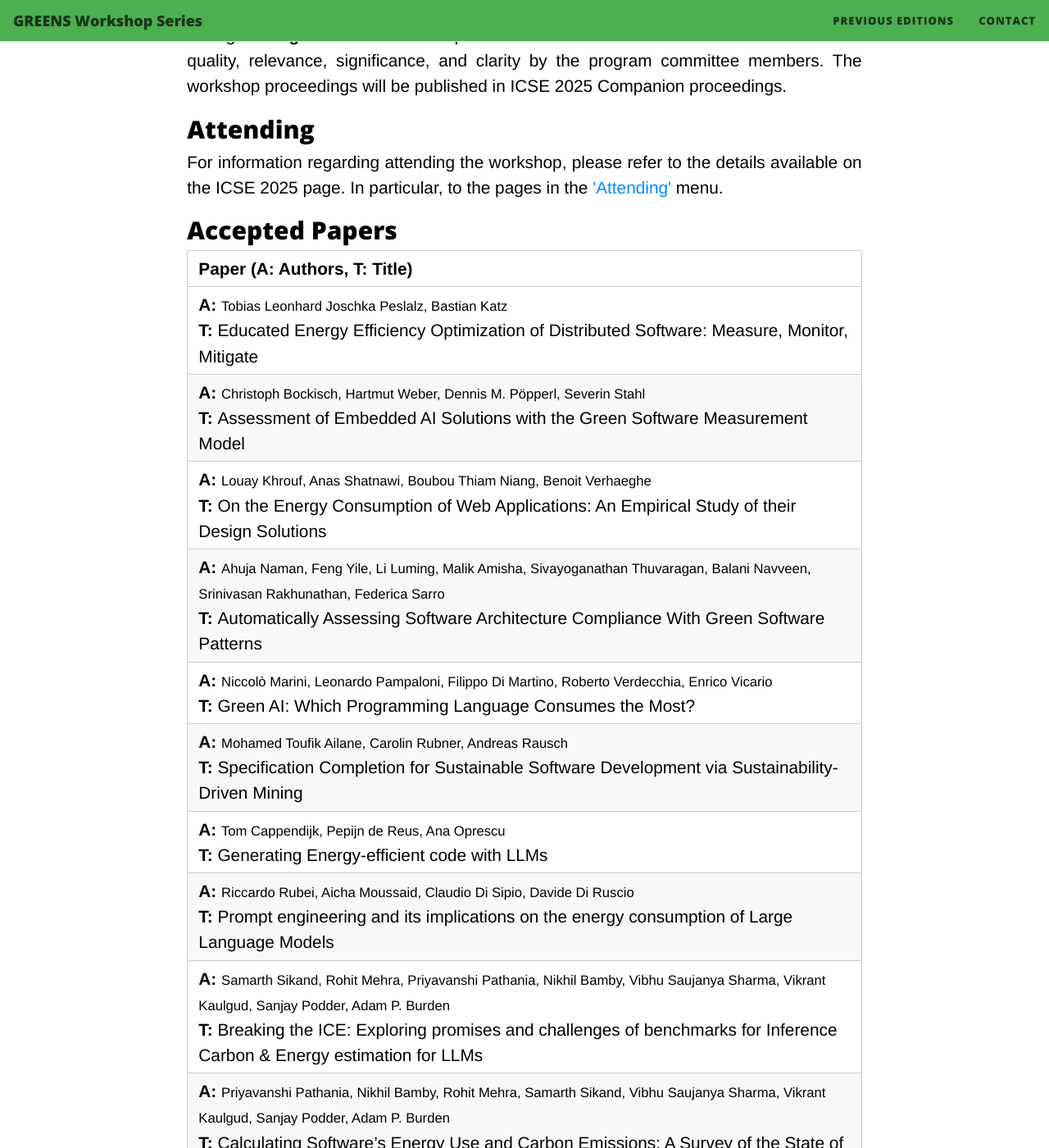
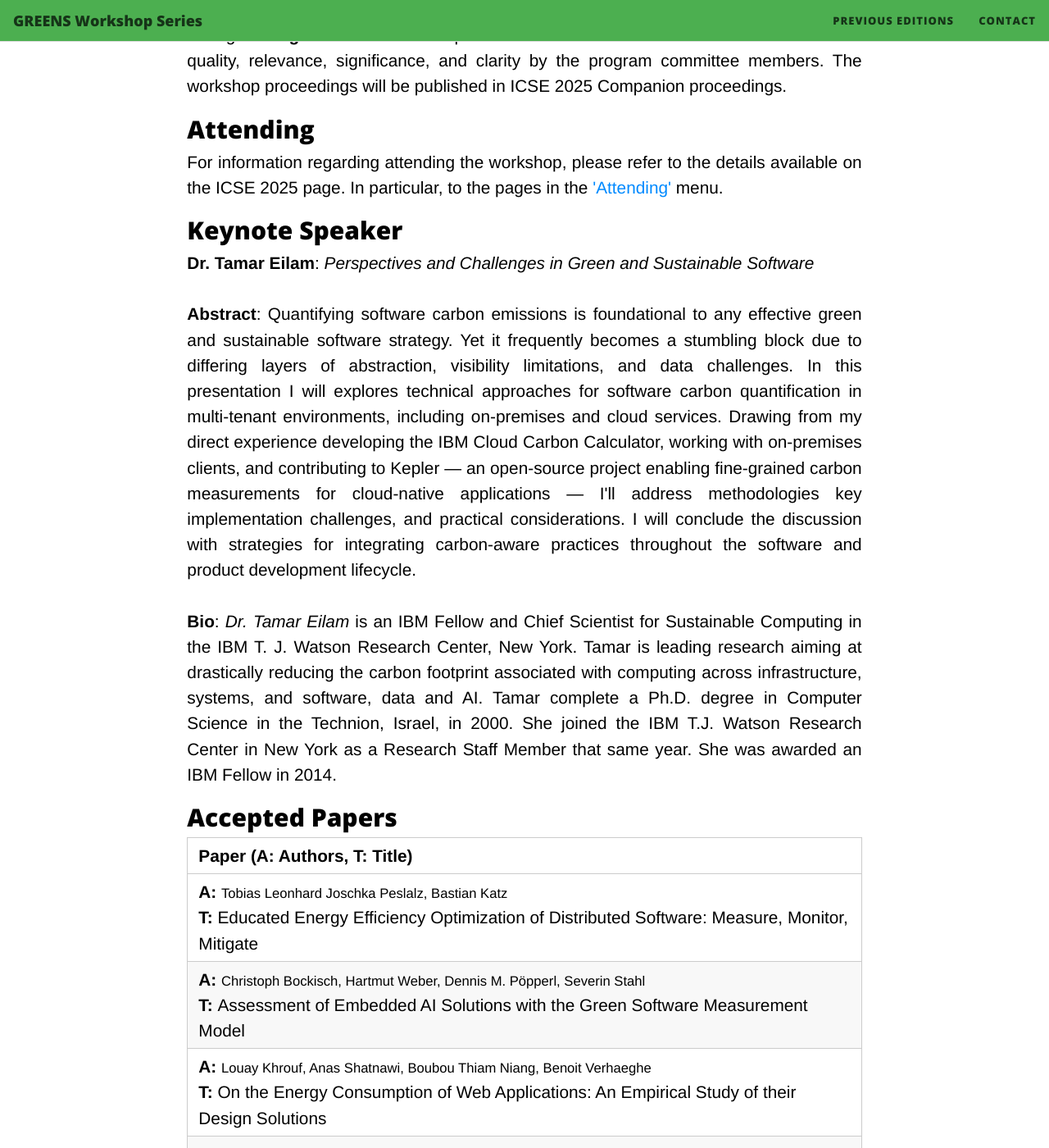
Before and after one commit to greensworkshop/greensworkshop.github.io, a Jekyll site: the page built from index.html, in a window 1280 px wide and 1400 px high, scrolled down 3221 px. Shown: the whole window at 82% size. Built offline with Jekyll 4.4.1, drawn with Linux system fonts in a browser that asks for light colours; nearby versions of some CDN libraries; the list of posts is cut into pages by our own code.

Commit message:
added keynote

```diff
--- a/index.html
+++ b/index.html
@@ -103,6 +103,13 @@ the following topics related to sustainable software systems and green software
 <h2 id="Attending">Attending</h2>
 For information regarding attending the workshop, please refer to the details available on the ICSE 2025 page. In particular, to the pages in the <a href="https://conf.researchr.org/venue/icse-2025/icse-2025-venue">'Attending'</a> menu.
 
+<h2 id="keynote">Keynote Speaker</h2>
+<strong>Dr. Tamar Eilam</strong>: <i>Perspectives and Challenges in Green and Sustainable Software</i>
+<br><br>
+<strong>Abstract</strong>: Quantifying software carbon emissions is foundational to any effective green and sustainable software strategy. Yet it frequently becomes a stumbling block due to differing layers of abstraction, visibility limitations, and data challenges. In this presentation I will explores technical approaches for software carbon quantification in multi-tenant environments, including on-premises and cloud services. Drawing from my direct experience developing the IBM Cloud Carbon Calculator, working with on-premises clients, and contributing to Kepler — an open-source project enabling fine-grained carbon measurements for cloud-native applications — I'll address methodologies key implementation challenges, and practical considerations. I will conclude the discussion with strategies for integrating carbon-aware practices throughout the software and product development lifecycle.
+<br><br>
+<strong>Bio</strong>: <i>Dr. Tamar Eilam</i> is an IBM Fellow and Chief Scientist for Sustainable Computing in the IBM T. J. Watson Research Center, New York. Tamar is leading research aiming at drastically reducing the carbon footprint associated with computing across infrastructure, systems, and software, data and AI. Tamar complete a Ph.D. degree in Computer Science in the Technion, Israel, in 2000. She joined the IBM T.J. Watson Research Center in New York as a Research Staff Member that same year. She was awarded an IBM Fellow in 2014.
+
 <h2 id="accepted-papers">Accepted Papers</h2>
 <table style="width=100%">
 	<thead>
@@ -160,11 +167,6 @@ Art, Challenges, and the Way Ahead</td>
 		<tr>
     <td><b>A: </b><small>Georgia Samaritaki, Humeyra Tugce Yavuz, Daphnee Chabal, Ana Oprescu</small><br><b>T: </b> Echoes of the Future: Designing a Game for Green Software Engineering</td>
 		</tr>
-
-
-
-
-
 	</tbody>
 </table>
 
```
Also changed, not shown: 13 other files.
